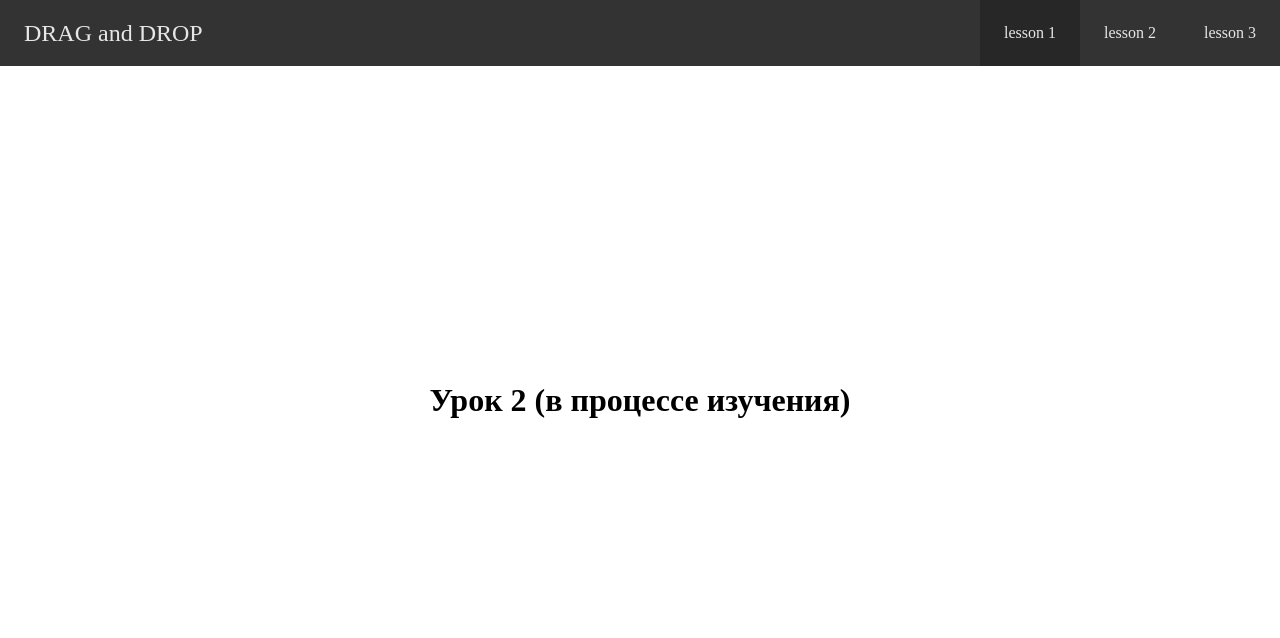
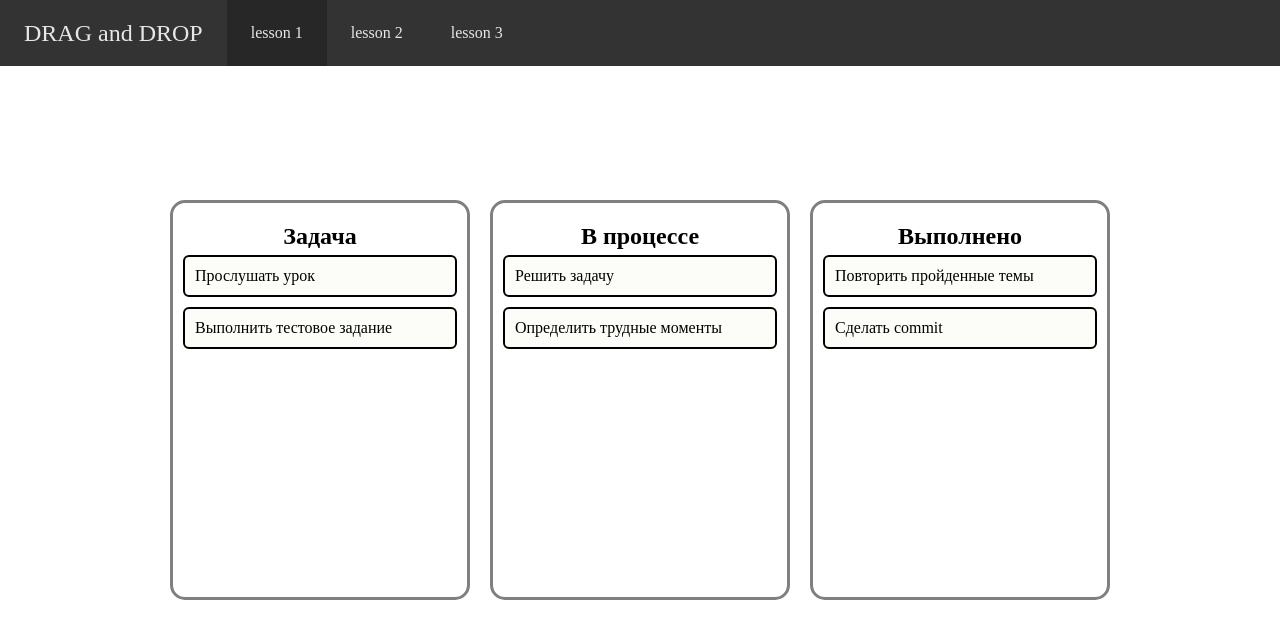
Before and after one commit to fl0wka/drag-n-drop, a React (Create React App) app: page /lesson2 in a window 1280 px wide. Shown: the top 638 px of the page. Built offline with nearby package versions, Linux system fonts and the light colour scheme.

Commit message:
working on the second lesson

```diff
--- a/src/app/assets/css/App.css
+++ b/src/app/assets/css/App.css
@@ -26,7 +26,7 @@ body {
   width: 100%;
   display: flex;
   align-items: center;
-  justify-content: space-between;
+  /* justify-content: space-between; */
   background-color: #333333;
 }
 
@@ -67,3 +67,30 @@ body {
   margin: 20px;
   cursor: grab;
 }
+
+.board {
+  min-width: 300px;
+  min-height: 400px;
+  border: 3px solid gray;
+  padding: 20px 10px;
+  border-radius: 15px;
+  margin: 10px;
+  display: flex;
+  align-items: center;
+  flex-direction: column;
+}
+
+.board__title {
+  font-size: 1.5rem;
+  font-weight: 700;
+}
+
+.board__item {
+  width: 100%;
+  border: 2px solid;
+  padding: 10px;
+  border-radius: 6px;
+  margin: 5px 0;
+  cursor: grab;
+  background-color: #fcfcf9;
+}
--- /dev/null
+++ b/src/app/components/common/board.tsx
@@ -0,0 +1,13 @@
+import { FC } from 'react';
+import { BoardProps } from '../../types/types';
+
+const Board: FC<BoardProps> = ({ title, children }) => {
+  return (
+    <div className="board">
+      <div className="board__title">{title}</div>
+      {children}
+    </div>
+  );
+};
+
+export default Board;
--- /dev/null
+++ b/src/app/components/common/boardCard.tsx
@@ -0,0 +1,61 @@
+import { FC, DragEvent, useState } from 'react';
+import { BoardCardProps, IBoard, IBoardCard } from '../../types/types';
+
+const BoardCard: FC<BoardCardProps> = ({ item, board }) => {
+  const [currentBoard, setCurrentBoard] = useState<IBoard | null>(null);
+  const [currentItem, setCurrentItem] = useState<IBoardCard | null>(null);
+
+  function dragStartHandler(
+    e: DragEvent<HTMLDivElement>,
+    board: IBoard,
+    item: IBoardCard
+  ) {
+    setCurrentBoard(board);
+    setCurrentItem(item);
+  }
+  function dragLeaveHandler(e: DragEvent<HTMLDivElement>) {
+    e.currentTarget.style.boxShadow = 'none';
+  }
+  function dragEndHandler(e: DragEvent<HTMLDivElement>) {
+    e.currentTarget.style.boxShadow = 'none';
+  }
+  function dragOverHandler(e: DragEvent<HTMLDivElement>) {
+    e.preventDefault();
+    if (e.currentTarget.className === 'board__item') {
+      e.currentTarget.style.boxShadow = '0 4px 3px gray';
+    }
+  }
+  function dropHandler(
+    e: DragEvent<HTMLDivElement>,
+    board: IBoard,
+    item: IBoardCard
+  ) {
+    e.preventDefault();
+  }
+
+  return (
+    <div
+      onDragStart={(e) => {
+        dragStartHandler(e, board, item);
+      }}
+      onDragLeave={(e) => {
+        dragLeaveHandler(e);
+      }}
+      onDragEnd={(e) => {
+        dragEndHandler(e);
+      }}
+      onDragOver={(e) => {
+        dragOverHandler(e);
+      }}
+      onDrop={(e) => {
+        dropHandler(e, board, item);
+      }}
+      draggable={true}
+      className="board__item"
+    >
+      {item.title}
+    </div>
+  );
+};
+
+export default BoardCard;
--- a/src/app/components/common/card.tsx
+++ b/src/app/components/common/card.tsx
@@ -1,10 +1,10 @@
 import { FC, DragEvent, useState } from 'react';
-import { CardProps, CardData } from '../../types/types';
+import { CardProps, ICardData } from '../../types/types';
 
 const Card: FC<CardProps> = ({ cardList, setCardList }) => {
-  const [currentCard, setCurrentCard] = useState<CardData | null>(null);
+  const [currentCard, setCurrentCard] = useState<ICardData | null>(null);
 
-  function dragStartHandler(e: DragEvent<HTMLDivElement>, item: CardData) {
+  function dragStartHandler(e: DragEvent<HTMLDivElement>, item: ICardData) {
     setCurrentCard(item);
   }
 
@@ -17,7 +17,7 @@ const Card: FC<CardProps> = ({ cardList, setCardList }) => {
     e.currentTarget.style.opacity = '25%';
   }
 
-  function dropHandler(e: DragEvent<HTMLDivElement>, item: CardData) {
+  function dropHandler(e: DragEvent<HTMLDivElement>, item: ICardData) {
     e.preventDefault();
     setCardList(
       cardList.map((i) => {
@@ -35,7 +35,7 @@ const Card: FC<CardProps> = ({ cardList, setCardList }) => {
     e.currentTarget.style.opacity = '100%';
   }
 
-  const sortCards = (a: CardData, b: CardData): number => {
+  const sortCards = (a: ICardData, b: ICardData): number => {
     if (a.order > b.order) {
       return 1;
     } else {
--- a/src/app/pages/lesson1Page.tsx
+++ b/src/app/pages/lesson1Page.tsx
@@ -1,9 +1,9 @@
 import { useState, FC } from 'react';
 import Card from '../components/common/card';
-import { CardData } from '../types/types';
+import { ICardData } from '../types/types';
 
 const Lesson1Page: FC = () => {
-  const [cardList, setCardList] = useState<CardData[]>([
+  const [cardList, setCardList] = useState<ICardData[]>([
     { id: 1, order: 1, text: 'num 1', bgColor: 'red' },
     { id: 2, order: 2, text: 'num 2', bgColor: 'green' },
     { id: 3, order: 3, text: 'num 3', bgColor: 'orange' },
--- a/src/app/pages/lesson2Page.tsx
+++ b/src/app/pages/lesson2Page.tsx
@@ -1,9 +1,45 @@
-import { FC } from 'react';
+import { FC, useState } from 'react';
+import Board from '../components/common/board';
+import { IBoard } from '../types/types';
+import BoardCard from '../components/common/boardCard';
 
 const Lesson2Page: FC = () => {
+  const [boards, setBoards] = useState<IBoard[]>([
+    {
+      id: 1,
+      title: 'Задача',
+      items: [
+        { id: 1, title: 'Прослушать урок' },
+        { id: 2, title: 'Выполнить тестовое задание' },
+      ],
+    },
+    {
+      id: 2,
+      title: 'В процессе',
+      items: [
+        { id: 3, title: 'Решить задачу' },
+        { id: 4, title: 'Определить трудные моменты' },
+      ],
+    },
+    {
+      id: 3,
+      title: 'Выполнено',
+      items: [
+        { id: 5, title: 'Повторить пройденные темы' },
+        { id: 6, title: 'Сделать commit' },
+      ],
+    },
+  ]);
+
   return (
     <div className="container">
-      <h1>Урок 2 (в процессе изучения)</h1>
+      {boards.map((board) => (
+        <Board key={board.id} title={board.title}>
+          {board.items.map((item) => (
+            <BoardCard key={item.id} item={item} board={board} />
+          ))}
+        </Board>
+      ))}
     </div>
   );
 };
```
Also changed, not shown: src/app/types/types.ts (+27 -4 lines).
